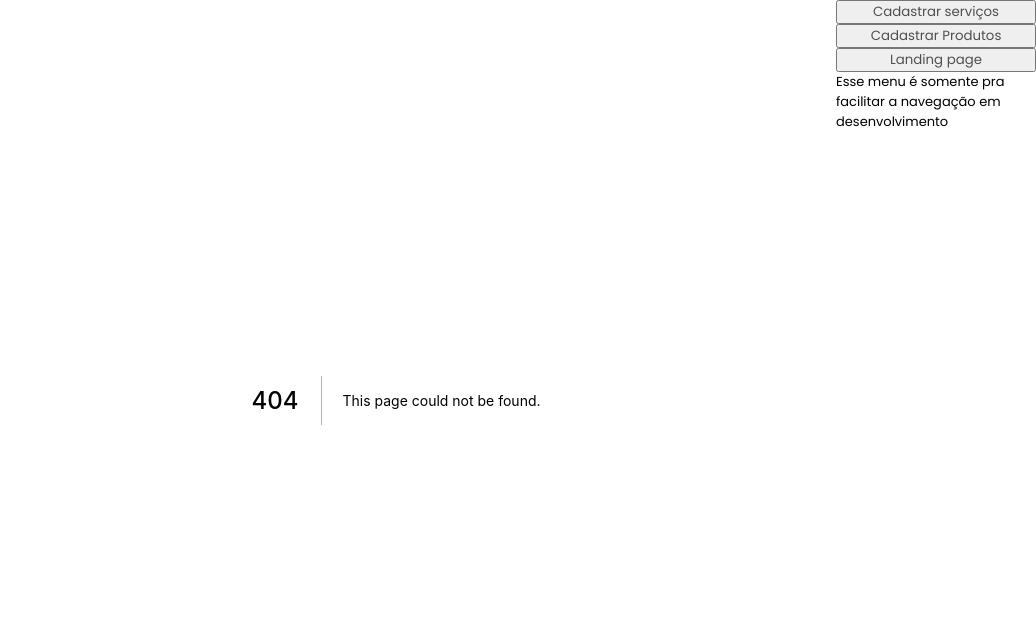
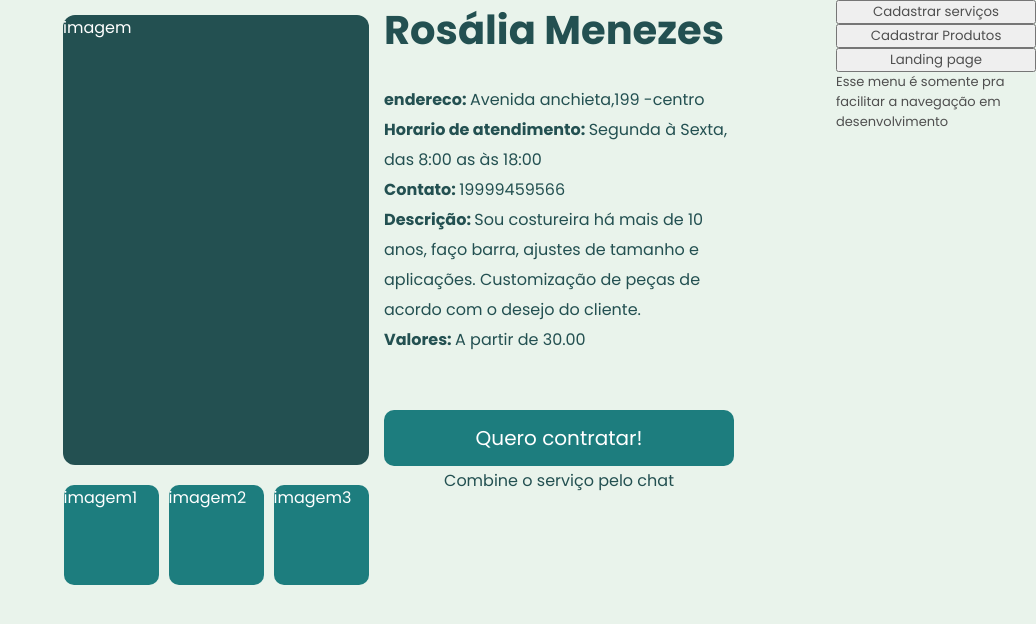
Before and after one commit to ioanefaumui/provihack_equipe_8, a Next.js app: page /profissional-id in a window 1280 px wide. Before the commit this address had no page. Shown: the top 624 px of the page, without its empty margins (244-1280 px from the left). Built offline with nearby package versions, Linux system fonts and the light colour scheme.

Commit message:
feat: create profissional id pages and this styles

```diff
--- /dev/null
+++ b/pages/profissional-id.js
@@ -0,0 +1,50 @@
+import Router from "next/router";
+import { useState } from "react"
+import styles from "../styles/pages/ProfissionalId.module.css";
+
+export default function ProfissionalId(){
+
+    const [ profissional,setProfissional] = useState([
+        {
+            name:"Rosália Menezes",
+            img:"imagem",
+            endereco: 'Avenida anchieta,199 -centro',
+            horario: 'Segunda à Sexta, das 8:00 as às 18:00',
+            contato:  19999459566,
+            descricao: 'Sou costureira há mais de 10 anos, faço barra, ajustes de tamanho e aplicações. Customização de peças de acordo com o desejo do cliente.',
+            valores: 30
+        }
+
+    ])
+
+    return(
+        <div className={styles.container}>
+        <ul className={styles.list}>
+            {profissional.map((item,index) =>(<li className={styles.list} key={index}>
+       <div className={styles.containerImg}>
+           <div className={styles.imagem}>
+                imagem
+        </div>
+        <div className={styles.imagembottom}>
+            <div className={styles.imagem2}> imagem1</div>
+            <div className={styles.imagem2}> imagem2</div>
+            <div className={styles.imagem2}> imagem3</div>
+        </div>
+       </div>
+
+         <div className={styles.profissionalList}>
+          <h1 className={styles.title}>{profissional[0].name}</h1>
+                <p><strong> endereco: </strong> {item.endereco}</p>
+                <p><strong>  Horario de atendimento:  </strong>{item.horario}</p>
+                <p><strong> Contato: </strong>{item.contato}</p>
+                <p><strong> Descrição:  </strong>{item.descricao}</p>
+                <p><strong> Valores: </strong>A partir de {item.valores.toFixed(2)}</p>
+
+                <button className={styles.button} onClick={() => Router.push('/chat')}>Quero contratar!</button>
+                <p className={styles.chat}>Combine o serviço pelo chat</p>
+            </div>
+            </li>) ) }
+            </ul>
+            </div>
+    )
+}
--- /dev/null
+++ b/styles/pages/ProfissionalId.module.css
@@ -0,0 +1,65 @@
+
+.container{
+    display: flex;
+    justify-content: center;
+    flex-direction: row;
+}
+.imagem{
+    width: 306px;
+    height: 450px;
+    margin: 15px;
+    background-color: #235051;
+    border-radius: 12px;
+    color: #fff;
+}
+.containerImg{
+    display: block;
+}
+.imagembottom{
+    display: flex;
+    justify-content: center;
+    margin-bottom: 10px;
+}
+
+.imagem2{
+    height: 100px;
+    width: 95px;
+    margin: 5px;
+    border-radius: 10px;
+    background-color: #1d7d7e;
+    color: #fff;
+}
+.list{
+    max-width: 700px;
+    display: flex;
+    flex-direction: row;
+    flex-wrap: wrap;
+    justify-content: center;
+}
+.title{
+    margin-top: 15px;
+    margin-bottom: 40px ;
+}
+
+.profissionalList{
+    width: 50%;
+    display: flex;
+    flex-direction: column;
+    line-height: 30px;
+    margin-right: 10px;
+    color:#235051;
+}
+.chat{
+    text-align: center;
+}
+.button{
+margin-top: 55px;
+width: 100%;
+padding: 13px;
+border: none;
+border-radius: 10px;
+cursor: pointer;
+background-color: #1d7d7e;
+color: #fff;
+font-size: 20px;
+}
```
